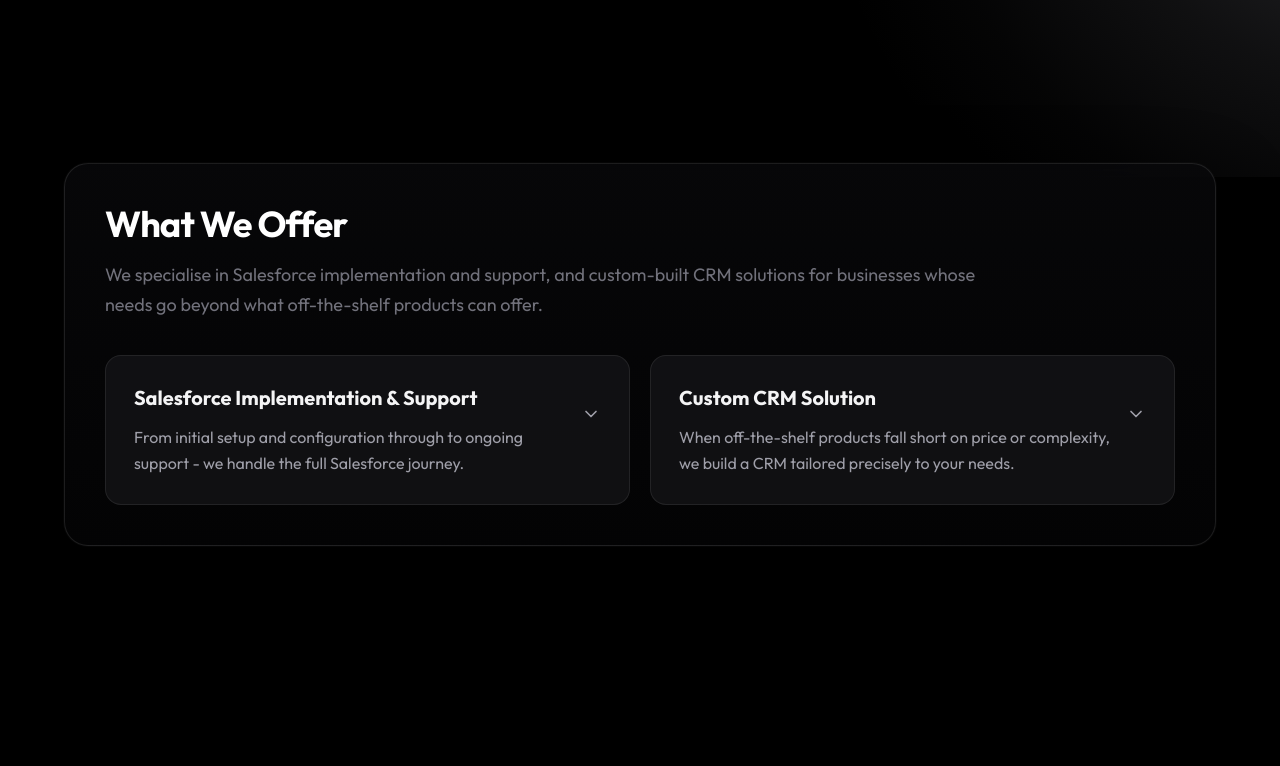
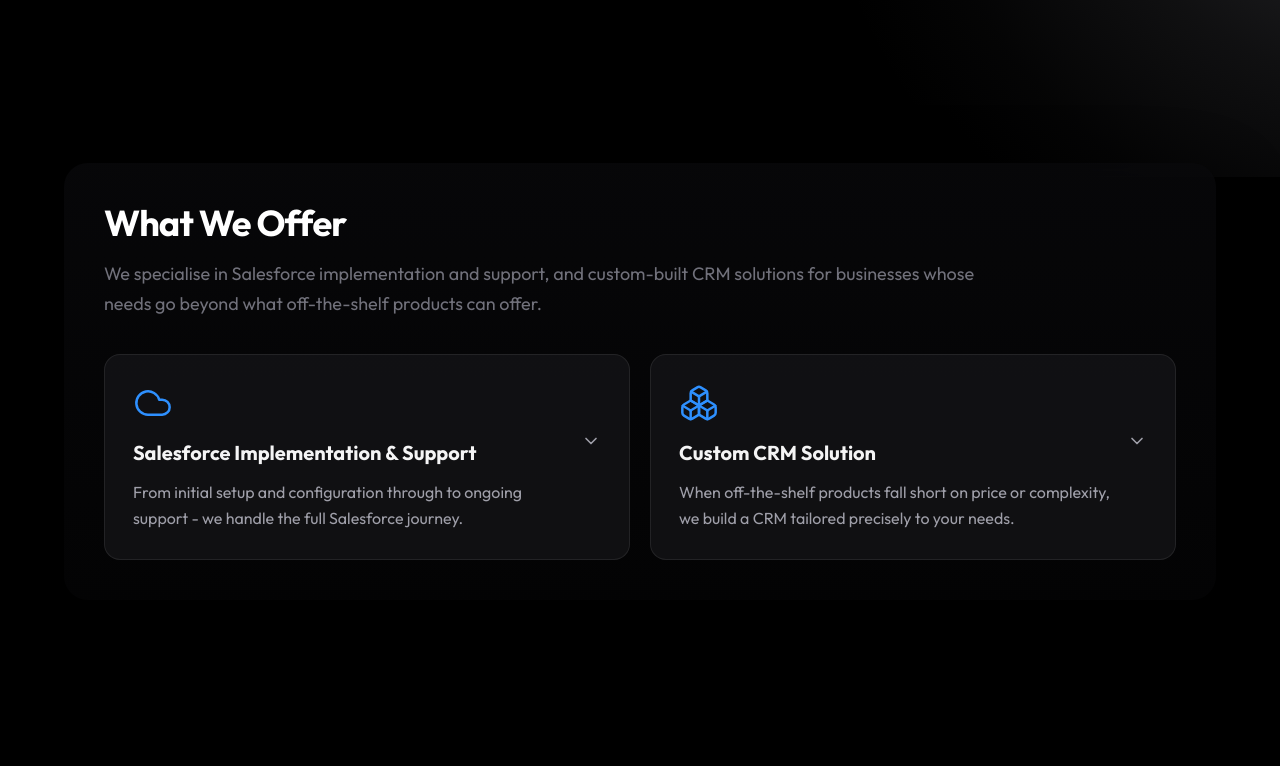
Before and after one commit to auraniestudio/apatite, a React (Vite) app: page / in a window 1280 px wide. Shown: the part 623-1389 px from the top of the page. Built offline with nearby package versions, Linux system fonts and the light colour scheme.

Commit message:
boader card, Icon

```diff
--- a/src/components/sections/HeroSection.tsx
+++ b/src/components/sections/HeroSection.tsx
@@ -1,4 +1,5 @@
-import { ChevronDown } from "lucide-react";
+import { Boxes, ChevronDown, Cloud } from "lucide-react";
+import type { LucideIcon } from "lucide-react";
 import { useEffect, useLayoutEffect, useRef, useState } from "react";
 
 const ACCENT = "text-accent";
@@ -7,6 +8,7 @@
 
 const WHAT_WE_OFFER_ITEMS: {
   id: OfferId;
+  icon: LucideIcon;
   title: string;
   teaser: string;
   summary: string;
@@ -15,6 +17,7 @@
 }[] = [
   {
     id: "salesforce",
+    icon: Cloud,
     title: "Salesforce Implementation & Support",
     teaser:
       "From initial setup and configuration through to ongoing support - we handle the full Salesforce journey.",
@@ -31,6 +34,7 @@
   },
   {
     id: "custom",
+    icon: Boxes,
     title: "Custom CRM Solution",
     teaser:
       "When off-the-shelf products fall short on price or complexity, we build a CRM tailored precisely to your needs.",
@@ -199,7 +203,7 @@
           </span>
         </p>
 
-        <div className="mt-32 w-full rounded-3xl border border-white/[0.1] bg-gradient-to-b from-zinc-950/75 to-zinc-950/35 p-8 text-left shadow-[0_0_0_1px_rgba(255,255,255,0.02),0_30px_80px_rgba(0,0,0,0.45)] backdrop-blur-sm sm:mt-48 sm:p-10">
+        <div className="mt-32 w-full rounded-3xl bg-gradient-to-b from-zinc-950/75 to-zinc-950/35 p-8 text-left shadow-[0_30px_80px_rgba(0,0,0,0.45)] backdrop-blur-sm sm:mt-48 sm:p-10">
           <h2 className="text-3xl font-bold tracking-tight text-white sm:text-4xl">
             What We Offer
           </h2>
@@ -210,10 +214,12 @@
           </p>
 
           <ul className="mt-9 grid gap-5 sm:grid-cols-2 sm:items-start">
-            {WHAT_WE_OFFER_ITEMS.map((item) => (
+            {WHAT_WE_OFFER_ITEMS.map((item) => {
+              const OfferIcon = item.icon;
+              return (
               <li
                 key={item.id}
-                className="group h-fit rounded-2xl border border-white/[0.08] bg-zinc-900/65 p-7 transition duration-300 hover:border-white/20 hover:bg-zinc-900/85"
+                className="h-fit rounded-2xl border border-white/[0.08] bg-zinc-900/65 p-7"
               >
                 <button
                   type="button"
@@ -231,15 +237,20 @@
                   aria-expanded={openOffers.has(item.id)}
                 >
                   <div className="min-w-0 flex-1">
+                    <OfferIcon
+                      className="mb-4 h-10 w-10 text-accent"
+                      strokeWidth={1.5}
+                      aria-hidden
+                    />
                     <h3 className="text-xl font-bold text-zinc-100">
                       {item.title}
                     </h3>
-                    <p className="mt-3 text-[16px] leading-relaxed text-zinc-400 transition-colors group-hover:text-zinc-300">
+                    <p className="mt-3 text-[16px] leading-relaxed text-zinc-400">
                       {item.teaser}
                     </p>
                   </div>
                   <ChevronDown
-                    className={`mt-5 h-5 w-5 shrink-0 text-zinc-400 transition-transform ${openOffers.has(item.id) ? "rotate-180 text-accent" : ""}`}
+                    className={`mt-12 h-5 w-5 shrink-0 text-zinc-400 transition-transform ${openOffers.has(item.id) ? "rotate-180 text-accent" : ""}`}
                     aria-hidden
                   />
                 </button>
@@ -269,7 +280,8 @@
                   </div>
                 </div>
               </li>
-            ))}
+            );
+            })}
           </ul>
         </div>
       </div>
```
Also changed, not shown: 1 other file (tests, documents, lock files or other folders).
